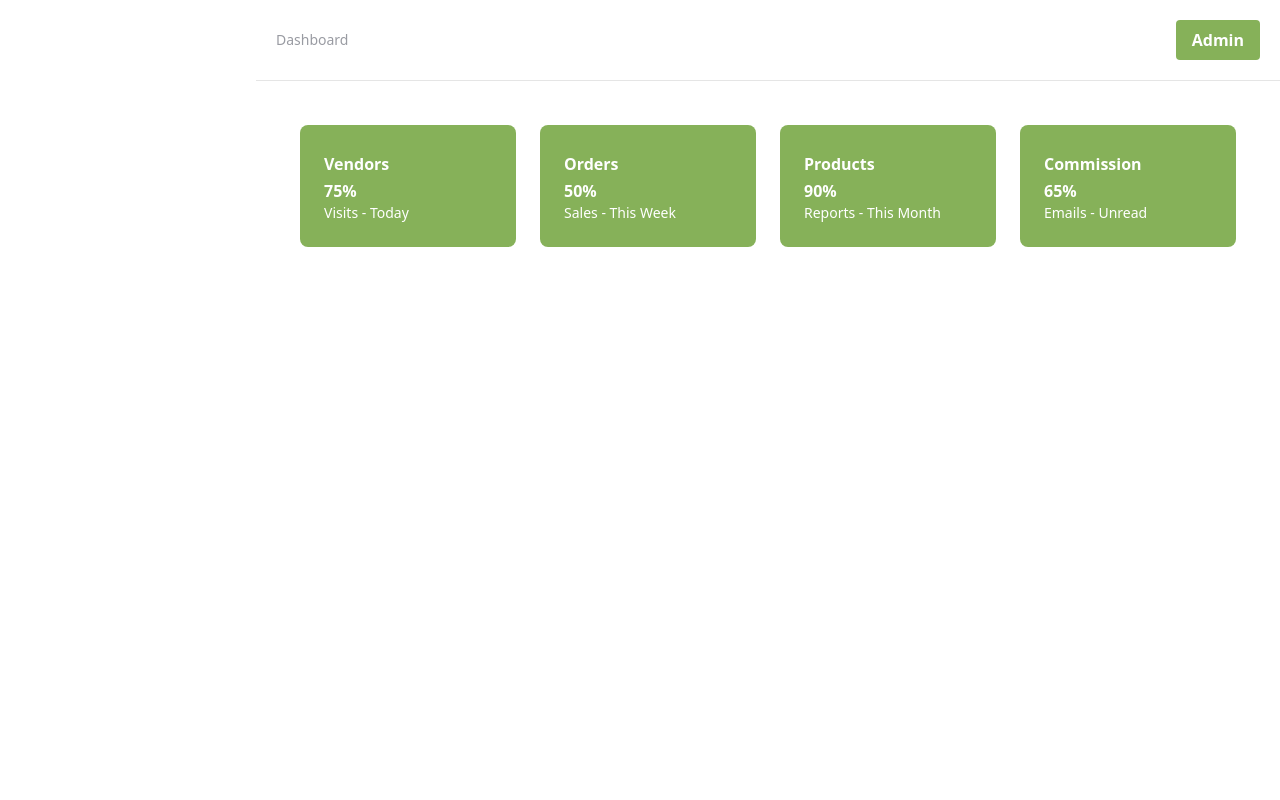
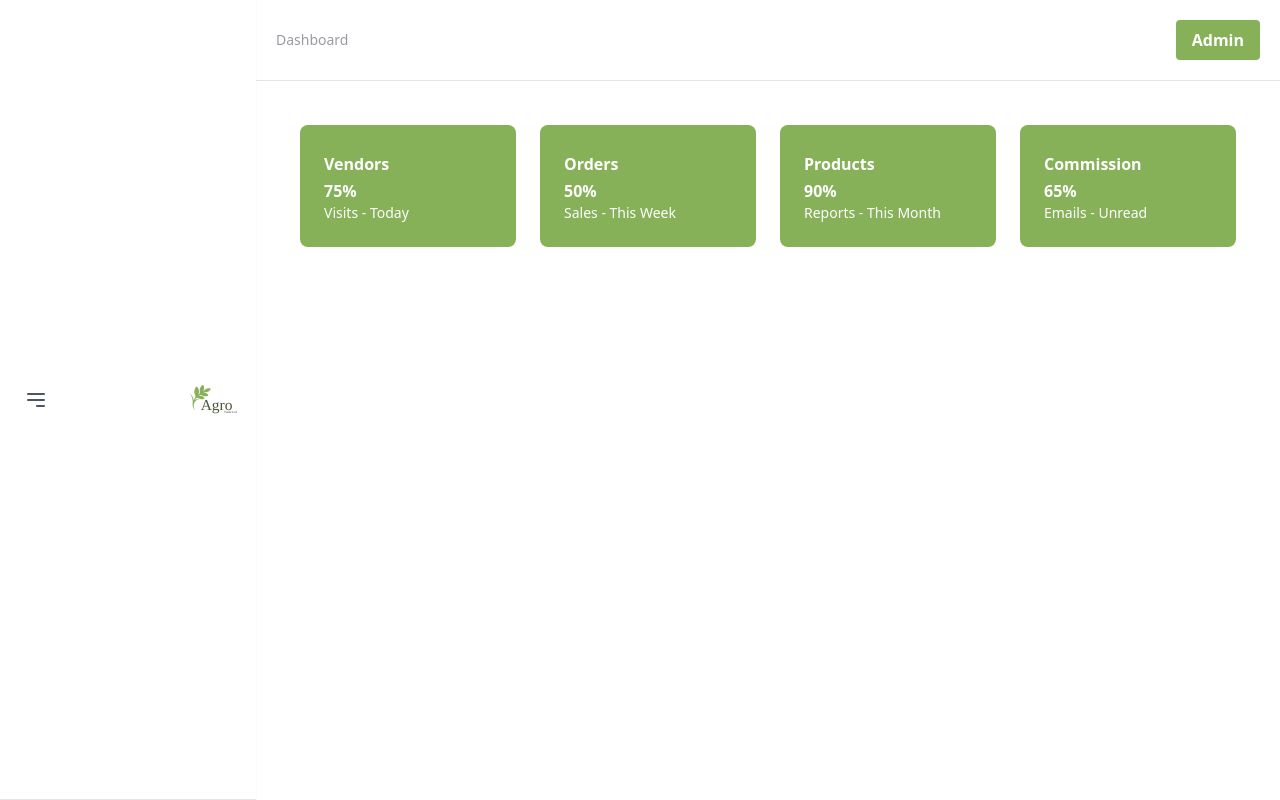
Before and after one commit to illestoo1/Agro_Admin, a Next.js app: page / in a window 1280 px wide. Built offline with nearby package versions, Linux system fonts and the light colour scheme; some icons are missing.

Commit message:
layout fixed

```diff
--- a/package.json
+++ b/package.json
@@ -9,6 +9,7 @@
     "lint": "next lint"
   },
   "dependencies": {
+    "@iconify/react": "^5.2.0",
     "class-variance-authority": "^0.7.1",
     "clsx": "^2.1.1",
     "framer-motion": "^12.4.3",
--- a/src/app/(Dashboard)/layout.tsx
+++ b/src/app/(Dashboard)/layout.tsx
@@ -55,6 +55,7 @@ export default function Sidebar({ children }: { children: React.ReactNode }) {
       label: "Financess",
       svgPath: "M17 8h1v11H2V8h1V6c0-2.76 2.24-5 5-5c.71 0 1.39.15...",
     },
+
   ];
 
   const toggleSidebar = () => setIsSidebarOpen(!isSidebarOpen);
@@ -67,7 +68,7 @@ export default function Sidebar({ children }: { children: React.ReactNode }) {
   return (
     <div className="h-screen flex flex-col md:flex-row">
       {/* Mobile Header with Hamburger */}
-      <header className="md:hidden flex items-center justify-between p-4 bg-[#F4FAFF] border-b shadow-sm">
+      <header className="flex items-center w-1/5 justify-between p-4 border-b shadow-sm">
         <button
           onClick={toggleSidebar}
           className="p-2 text-gray-600 hover:text-gray-800 focus:outline-none"
@@ -92,13 +93,13 @@ export default function Sidebar({ children }: { children: React.ReactNode }) {
 
       {/* Sidebar with Framer Motion */}
      <motion.nav
-  className={`w-full md:w-1/5 p-5 lg:block flex-col justify-between z-10 border-r h-full bg-[#F4FAFF] transition-transform transform ${
+        className={`w-full md:w-1/5 p-5 lg:block fixed flex-col justify-between z-10 border-r h-full bg-[#F4FAFF] transition-transform transform ${
           isSidebarOpen ? "translate-x-0" : "-translate-x-full"
         } md:translate-x-0`} // Always visible on md screens
         initial={{ x: "-100%" }} // Animation only for mobile
         animate={{ x: isSidebarOpen ? "0%" : "-100%" }}
         exit={{ x: "-100%" }}
-  transition={{ type: "spring", stiffness: 300 }}
+        transition={{ type: "spring", stiffness: 30 }}
       >
         <div className="flex items-center justify-center p-2">
           <Image alt="logo" width={100} height={100} src="/image/Logo.svg" />
```
Also changed, not shown: 1 other file (tests, documents, lock files or other folders). Lines whose indentation alone changed are shown as unchanged.
